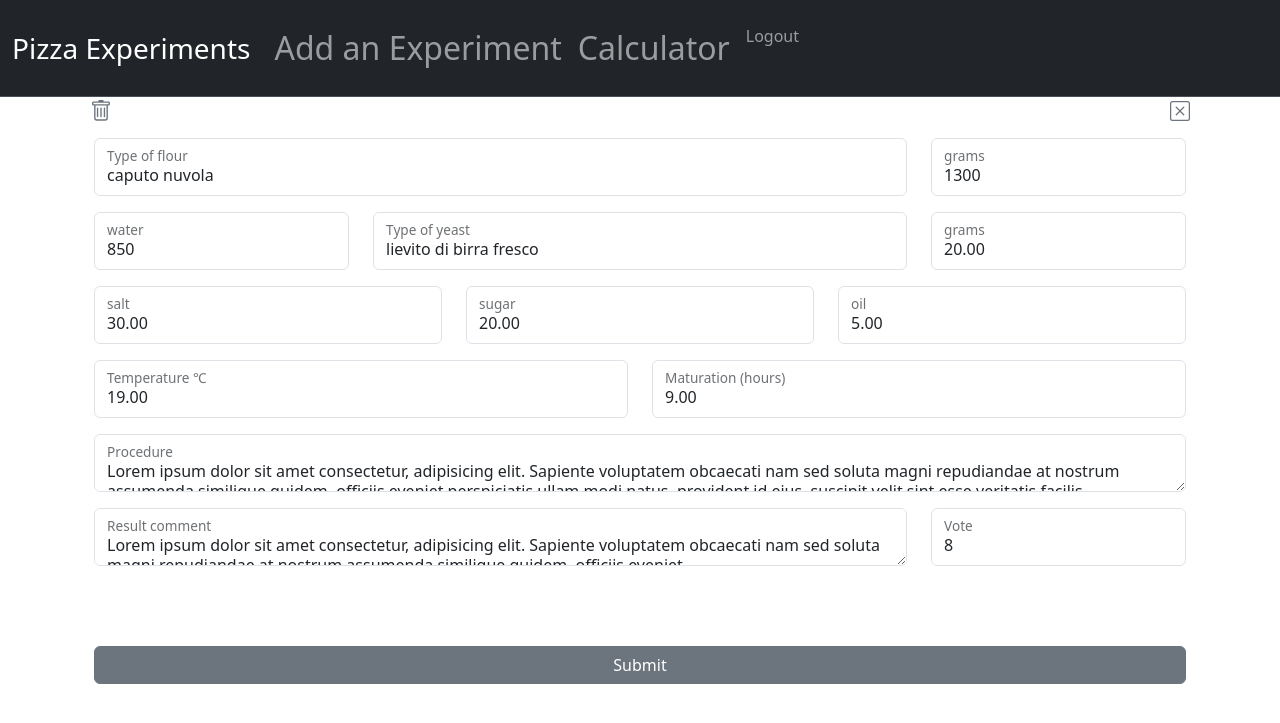
After one commit to criscass/pizza_experiments, a Flask app: page /experiment/edit/2 in a window 1280 px wide. The commit adds this page. Shown: the top 723 px of the page. Run offline with Flask 3, Linux system fonts and the light colour scheme; a user stored in the database is signed in.

Commit message:
Added delete experiment option

```diff
--- a/app.py
+++ b/app.py
@@ -3,7 +3,7 @@ from flask import Flask, render_template, redirect, url_for, flash, request
 from flask_wtf import FlaskForm
 from wtforms import StringField, SubmitField, IntegerField, DecimalField, TextAreaField, PasswordField, BooleanField
 from wtforms.validators import DataRequired, InputRequired, Length, ValidationError,EqualTo, Optional, Email
-from flask_sqlalchemy import SQLAlchemy
+from flask_sqlalchemy import SQLAlchemy, session
 from datetime import datetime, timedelta
 from flask_login import UserMixin, login_user, LoginManager, login_required, logout_user, current_user
 from flask_bcrypt import Bcrypt
@@ -158,6 +158,62 @@ def calculator():
 
   return render_template("calculator.html")
 
+# delete - delete - delete - delete - delete - delete - delete - delete - delete - delete - delete - delete
+# delete - delete - delete - delete - delete - delete - delete - delete - delete - delete - delete - delete
+@app.route("/delete/<int:id>", methods=['GET','POST'])
+@login_required
+def delete(id):
+  experiment_to_delete = Experiment.query.filter_by(id=id).first()
+  try:
+    db.session.delete(experiment_to_delete)
+    db.session.commit()
+    experiments = Experiment.query.filter_by(user_id = current_user.id)
+    return render_template("index.html", experiments=experiments)
+  except:
+    return "There was a problem deleting this experiment"
+
+
+# Edit experiment - Edit experiment - Edit experiment - Edit experiment - Edit experiment - Edit experiment
+# Edit experiment - Edit experiment - Edit experiment - Edit experiment - Edit experiment - Edit experiment
+@app.route("/experiment/edit/<int:id>", methods=['GET','POST'])
+@login_required
+def edit_experiment(id):
+  experiment = Experiment.query.filter_by(id=id).first()
+  form = AddExperimentForm()
+  if form.validate_on_submit():
+      experiment.flour_type=form.flour_type.data
+      experiment.flour_amount=form.flour_amount.data
+      experiment.water_amount=form.water_amount.data
+      experiment.yeast_type=form.yeast_type.data
+      experiment.yeast_amount=form.yeast_amount.data
+      experiment.salt_amount=form.salt_amount.data
+      experiment.sugar_amount=form.sugar_amount.data
+      experiment.oil_amount=form.oil_amount.data
+      experiment.temperature=form.temperature.data
+      experiment.maturation_time=form.maturation_time.data
+      experiment.procedure=form.procedure.data
+      experiment.result_vote=form.result_vote.data
+      experiment.result_comment=form.result_comment.data
+      #update database
+      db.session.add(experiment)
+      db.session.commit()
+      flash("Experiment has been updated")
+      return redirect(url_for("experiment", id=id))
+  form.flour_type.data = experiment.flour_type
+  form.flour_amount.data = experiment.flour_amount
+  form.water_amount.data = experiment.water_amount
+  form.yeast_type.data = experiment.yeast_type
+  form.yeast_amount.data = experiment.yeast_amount
+  form.salt_amount.data = experiment.salt_amount
+  form.sugar_amount.data = experiment.sugar_amount
+  form.oil_amount.data = experiment.oil_amount
+  form.temperature.data = experiment.temperature
+  form.maturation_time.data = experiment.maturation_time
+  form.procedure.data = experiment.procedure
+  form.result_vote.data = experiment.result_vote
+  form.result_comment.data = experiment.result_comment
+  return render_template('edit_experiment.html', form=form, id=experiment.id)
+
 #login - login - login - login - login - login - login - login - login
 #login - login - login - login - login - login - login - login - login
 @app.route("/login", methods=['GET','POST'])
@@ -194,7 +250,7 @@ def register():
 
   if form.validate_on_submit():
     hashed_password = bcrypt.generate_password_hash(form.password.data)
-    new_user = User(username=form.username.data, email=form.email.data, password=hashed_password, remember_me=form.remember_me.data)
+    new_user = User(username=form.username.data, email=form.email.data, password=hashed_password)
     db.session.add(new_user)
     db.session.commit()
     return redirect(url_for('login'))
@@ -238,9 +294,10 @@ def addExperiment():
 
   return render_template("add_experiment.html", form=form)
 
-
-@app.route("/experiment/<experiment_id>", methods=['GET'])
+# Experiment - Experiment - Experiment - Experiment - Experiment - Experiment - Experiment - Experiment
+# Experiment - Experiment - Experiment - Experiment - Experiment - Experiment - Experiment - Experiment
+@app.route("/experiment/<id>", methods=['GET'])
 @login_required
-def experiment(experiment_id):
-  experiment = Experiment.query.filter_by(id = experiment_id)
+def experiment(id):
+  experiment = Experiment.query.filter_by(id = id).first()
   return render_template("experiment.html", exp=experiment)
--- a/static/css/styles.css
+++ b/static/css/styles.css
@@ -4,3 +4,7 @@
 	height: 0;
 	width: 0;
 }
+
+button {
+	touch-action: manipulation;
+}
--- a/templates/add_experiment.html
+++ b/templates/add_experiment.html
@@ -5,7 +5,7 @@
 {% block content %}
 
 
-<form action="/add-experiment" method="post" class="needs-validation" novalidate>
+<form method="post" class="needs-validation" novalidate>
   {{ form.csrf_token }}
   <div class="container text-center mt-3">
     <div class="row">
--- /dev/null
+++ b/templates/edit_experiment.html
@@ -0,0 +1,160 @@
+{% extends "layout.html" %} {% block content %}
+
+<!-- delete alert -->
+
+<div class="d-flex justify-content-between">
+	<!-- Delete Button -->
+	<a class="text-secondary ms-2" href="#" onclick="deleteConfirmation({{id}})">
+		<svg
+			xmlns="http://www.w3.org/2000/svg"
+			width="22"
+			height="22"
+			fill="currentColor"
+			class="bi bi-trash"
+			viewBox="0 0 16 16"
+		>
+			<path
+				d="M5.5 5.5A.5.5 0 0 1 6 6v6a.5.5 0 0 1-1 0V6a.5.5 0 0 1 .5-.5m2.5 0a.5.5 0 0 1 .5.5v6a.5.5 0 0 1-1 0V6a.5.5 0 0 1 .5-.5m3 .5a.5.5 0 0 0-1 0v6a.5.5 0 0 0 1 0z"
+			/>
+			<path
+				d="M14.5 3a1 1 0 0 1-1 1H13v9a2 2 0 0 1-2 2H5a2 2 0 0 1-2-2V4h-.5a1 1 0 0 1-1-1V2a1 1 0 0 1 1-1H6a1 1 0 0 1 1-1h2a1 1 0 0 1 1 1h3.5a1 1 0 0 1 1 1zM4.118 4 4 4.059V13a1 1 0 0 0 1 1h6a1 1 0 0 0 1-1V4.059L11.882 4zM2.5 3h11V2h-11z"
+			/>
+		</svg>
+	</a>
+	{# Cancel Button #}
+	<a class="text-secondary me-2" href="{{url_for('index')}}"
+		><svg
+			xmlns="http://www.w3.org/2000/svg"
+			width="20"
+			height="20"
+			fill="currentColor"
+			class="bi bi-x-square"
+			viewBox="0 0 16 16"
+		>
+			<path
+				d="M14 1a1 1 0 0 1 1 1v12a1 1 0 0 1-1 1H2a1 1 0 0 1-1-1V2a1 1 0 0 1 1-1zM2 0a2 2 0 0 0-2 2v12a2 2 0 0 0 2 2h12a2 2 0 0 0 2-2V2a2 2 0 0 0-2-2z"
+			/>
+			<path
+				d="M4.646 4.646a.5.5 0 0 1 .708 0L8 7.293l2.646-2.647a.5.5 0 0 1 .708.708L8.707 8l2.647 2.646a.5.5 0 0 1-.708.708L8 8.707l-2.646 2.647a.5.5 0 0 1-.708-.708L7.293 8 4.646 5.354a.5.5 0 0 1 0-.708"
+			/></svg
+	></a>
+</div>
+
+<form method="post" class="needs-validation" novalidate>
+	{{ form.csrf_token }}
+	<div class="container text-center mt-3">
+		<div class="row">
+			<div class="col-9">
+				<div class="form-floating">
+					{{ form.flour_type(class="form-control", placeholder="caputo rossa") }} {{ form.flour_type.label() }}
+				</div>
+			</div>
+			<div class="col-3">
+				<div class="form-floating">
+					{{ form.flour_amount(class="form-control", placeholder="grams") }} {{ form.flour_amount.label() }}
+				</div>
+			</div>
+		</div>
+		<div class="row mt-3">
+			<div class="col-3">
+				<div class="form-floating">
+					{{ form.water_amount(class="form-control", placeholder="water") }} {{ form.water_amount.label() }}
+				</div>
+			</div>
+			<div class="col-6">
+				<div class="form-floating">
+					{{ form.yeast_type(class="form-control", placeholder="yeast type") }} {{ form.yeast_type.label() }}
+				</div>
+			</div>
+			<div class="col-3">
+				<div class="form-floating">
+					{{ form.yeast_amount(class="form-control", placeholder="grams") }} {{ form.yeast_amount.label() }}
+				</div>
+			</div>
+		</div>
+		<div class="row mt-3">
+			<div class="col-4">
+				<div class="form-floating">
+					{{ form.salt_amount(class="form-control", placeholder="salt") }} {{ form.salt_amount.label() }}
+				</div>
+			</div>
+			<div class="col-4">
+				<div class="form-floating">
+					{{ form.sugar_amount(class="form-control", placeholder="sugar") }} {{ form.sugar_amount.label() }}
+				</div>
+			</div>
+			<div class="col-4">
+				<div class="form-floating">
+					{{ form.oil_amount(class="form-control", placeholder="oil") }} {{ form.oil_amount.label() }}
+				</div>
+			</div>
+		</div>
+		<div class="row mt-3">
+			<div class="col-6">
+				<div class="form-floating">
+					{{ form.temperature(class="form-control", placeholder="temperature") }} {{ form.temperature.label() }}
+				</div>
+			</div>
+			<div class="col-6">
+				<div class="form-floating">
+					{{ form.maturation_time(class="form-control", placeholder="maturation time") }} {{ form.maturation_time.label() }}
+				</div>
+			</div>
+		</div>
+		<div class="row mt-3">
+			<div class="col-12">
+				<div class="form-floating">
+					{{ form.procedure(class="form-control", placeholder="procedure") }} {{ form.procedure.label() }}
+				</div>
+			</div>
+		</div>
+		<div class="row mt-3">
+			<div class="col-9">
+				<div class="form-floating">
+					{{ form.result_comment(class="form-control", placeholder="comment") }} {{ form.result_comment.label() }}
+				</div>
+			</div>
+			<div class="col-3" style="height: 90px">
+				<div class="form-floating">
+					{{ form.result_vote(class="form-control", placeholder="vote") }} {{ form.result_vote.label() }}
+				</div>
+			</div>
+		</div>
+		<div class="d-grid">{{ form.submit(class="btn btn-secondary mt-5") }}</div>
+	</div>
+</form>
+
+<script>
+	"use strict";
+	(() => {
+		// Fetch all the forms we want to apply custom Bootstrap validation styles to
+		const forms = document.querySelectorAll(".needs-validation");
+
+		// Loop over them and prevent submission
+		Array.from(forms).forEach((form) => {
+			form.addEventListener(
+				"submit",
+				(event) => {
+					if (!form.checkValidity()) {
+						event.preventDefault();
+						event.stopPropagation();
+					}
+
+					form.classList.add("was-validated");
+				},
+				false
+			);
+		});
+	})();
+
+	function deleteConfirmation(id) {
+		let confirmation = confirm("Are you sure you want to delete this experiement?");
+		if (confirmation) {
+			window.location.href = `http://192.168.188.20:5000/delete/${id}`;
+		} else {
+      window.location.href = `http://192.168.188.20:5000/experiment/edit/${id}`;
+    }
+	}
+</script>
+
+{% endblock %}
--- a/templates/index.html
+++ b/templates/index.html
@@ -6,7 +6,7 @@
 
 {% for exp in experiments %}
 <div class="card mb-3 mt-3" style="max-width: 540px;">
-<a href="{{url_for('experiment', experiment_id=exp.id)}}" class="card-link stretched-link"></a>
+<a href="{{url_for('experiment', id=exp.id)}}" class="card-link stretched-link"></a>
   <div class="row g-0">
     <div class="col-md-8">
       <div class="card-body">
--- a/templates/layout.html
+++ b/templates/layout.html
@@ -12,7 +12,8 @@
 			integrity="sha384-T3c6CoIi6uLrA9TneNEoa7RxnatzjcDSCmG1MXxSR1GAsXEV/Dwwykc2MPK8M2HN"
 			crossorigin="anonymous"
 		/>
-		<link rel="stylesheet" href="static/css/styles.css" />
+
+		<link rel="stylesheet" href="{{ url_for('static', filename='css/styles.css') }}" />
 		<title>Document</title>
 	</head>
 	<body>
--- a/templates/register.html
+++ b/templates/register.html
@@ -54,3 +54,6 @@
 
 
 {% endblock %}
+
+
+<p>Lorem ipsum dolor sit amet, consectetur adipisicing elit. Ducimus fugit delectus quas. Quaerat eius, accusamus odit reiciendis, placeat quas assumenda excepturi mollitia similique et hic vero nobis voluptatibus consequatur suscipit, maiores natus odio atque iste? Aliquam provident vero voluptatibus, nesciunt quod vel expedita, reprehenderit atque ex eaque repellat saepe suscipit?</p>
```
Also changed, not shown: templates/calculator.html (+67 -26 lines), templates/experiment.html (+38 -27 lines), instance/experiments.db, 1 other file.
